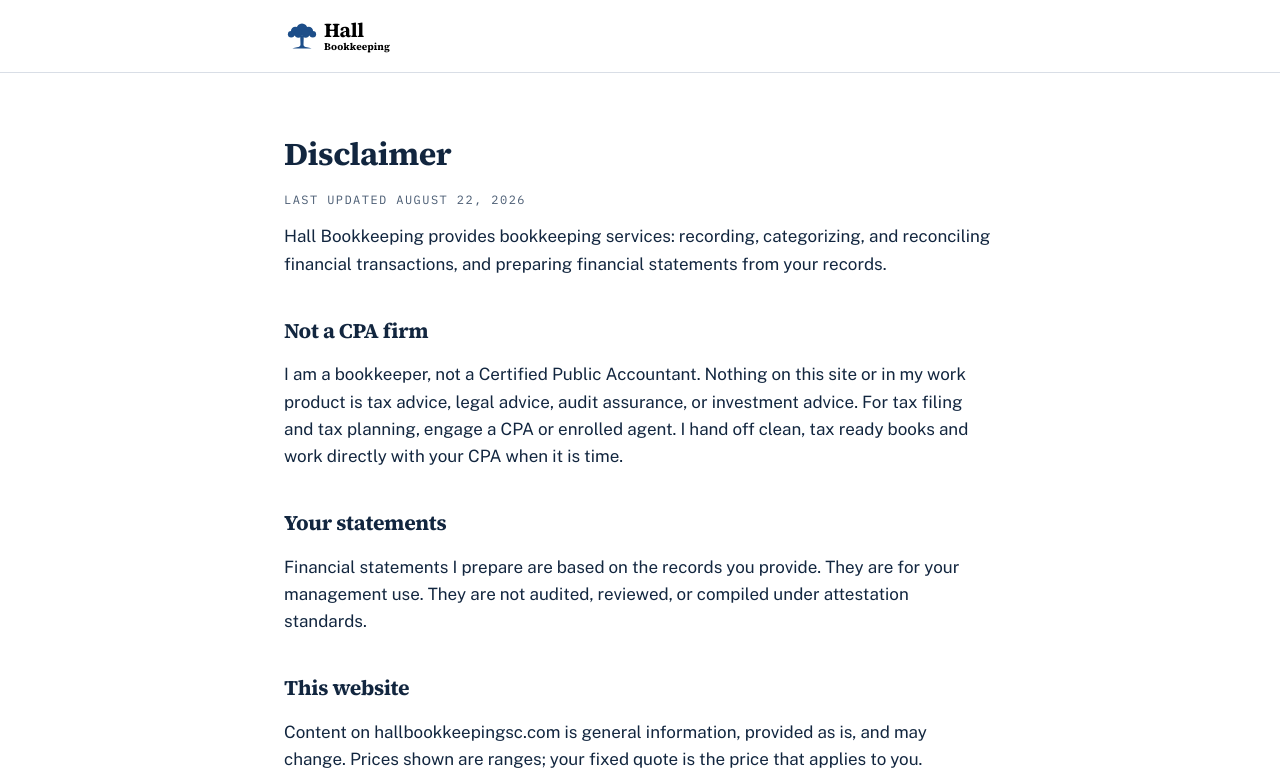
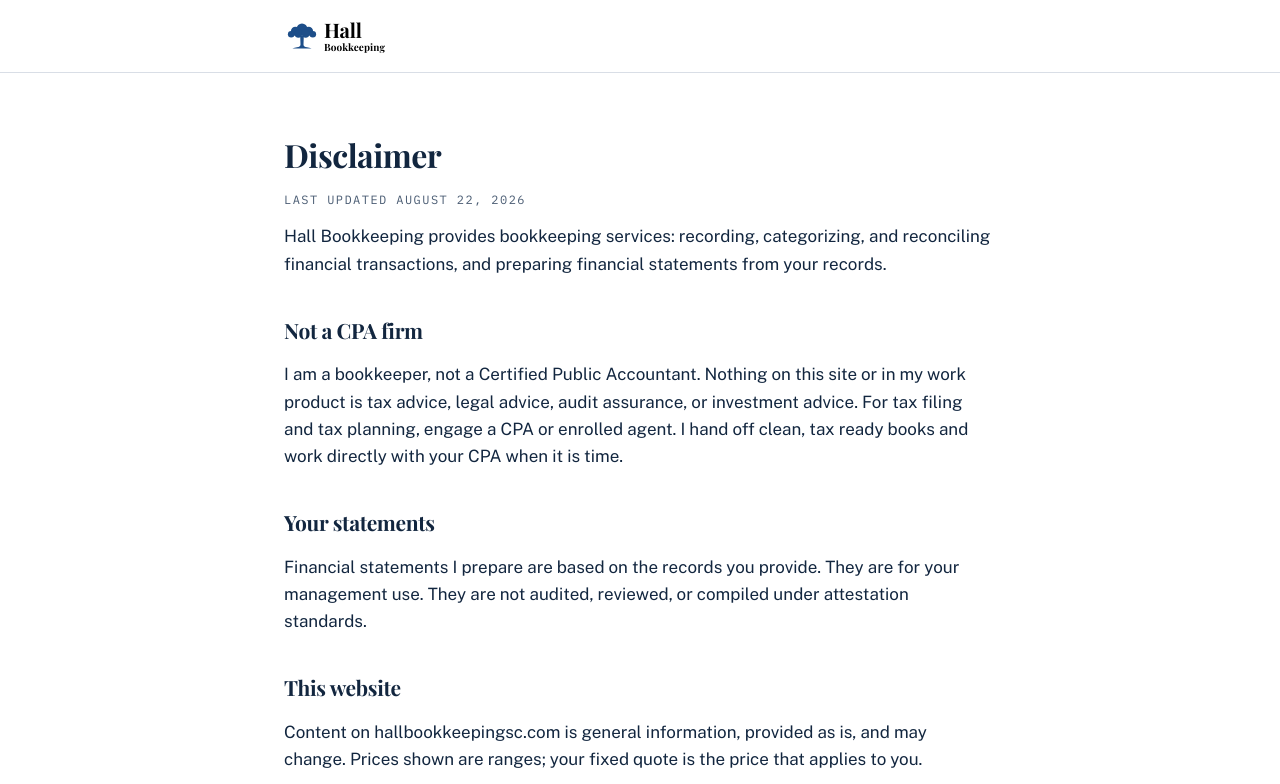
Before and after one commit to hallbookkeeping/hall-bookkeeping-site, a plain HTML site: page disclaimer.html in a window 1280 px wide. Shown: the top 784 px of the page. Drawn offline with nearby package versions, Linux system fonts and the light colour scheme.

Commit message:
Realign card price rows, move legal pages to Playfair, rewrite spec
Price rows go back to margin-top:auto. The two bullet lists differ by
7px in height, so a fixed margin let that offset reach the price row
and the cards no longer lined up.

Legal pages move off Source Serif 4 onto Playfair Display, matching the
rest of the site and dropping a font download nothing else needed.

DESIGN.md now describes what is deployed rather than the pre-redesign
package, and records the constraints that have regressed before: the
auto margin, the 44px tap targets, and the fact that legal pages are
maintained by hand.

Co-Authored-By: Claude Opus 5 <noreply@anthropic.com>

```diff
--- a/disclaimer.html
+++ b/disclaimer.html
@@ -3,11 +3,11 @@
 <meta name="robots" content="noindex,follow">
 <link rel="icon" type="image/svg+xml" href="logo-oak-palmetto.svg">
 <style>
-@import url('https://fonts.googleapis.com/css2?family=Source+Serif+4:opsz,wght@8..60,700&family=Public+Sans:wght@400;500;600&family=IBM+Plex+Mono:wght@400;500&display=swap');
+@import url('https://fonts.googleapis.com/css2?family=Playfair+Display:wght@700&family=Public+Sans:wght@400;500;600&family=IBM+Plex+Mono:wght@400;500&display=swap');
 :root{--ink:#12263F;--slate:#4A5C73;--rule:#D9DEE6;--palmetto:#1D4E89}
 *{box-sizing:border-box}
 body{margin:0;background:#FFFFFF;color:var(--ink);font:400 17px/1.6 'Public Sans',system-ui,sans-serif}
-h1,h2{font-family:'Source Serif 4',Georgia,serif;font-weight:700;letter-spacing:-0.015em;margin:0}
+h1,h2{font-family:'Playfair Display',Georgia,serif;font-weight:700;letter-spacing:-0.015em;margin:0}
 h1{font-size:32px}h2{font-size:21px;margin-top:36px}
 p,li{max-width:68ch;color:var(--ink)}
 p{margin:14px 0 0}ul{margin:14px 0 0;padding-left:22px}li{margin-top:6px}
@@ -17,7 +17,7 @@ a:focus-visible{outline:none;box-shadow:0 0 0 3px rgba(29,78,137,.35);border-rad
 .num{font-family:'IBM Plex Mono',ui-monospace,monospace;font-variant-numeric:tabular-nums}
 .wrap{max-width:760px;margin:0 auto;padding:0 24px}
 header{border-bottom:1px solid var(--rule);padding:20px 0}
-.mark{display:flex;align-items:center;gap:4px;width:max-content;line-height:1;font-family:'Source Serif 4',Georgia,serif;font-weight:700;letter-spacing:-0.015em;color:#000000;text-decoration:none}
+.mark{display:flex;align-items:center;gap:4px;width:max-content;line-height:1;font-family:'Playfair Display',Georgia,serif;font-weight:700;letter-spacing:-0.015em;color:#000000;text-decoration:none}
 main{padding:56px 0 80px}
 .meta{font-family:'IBM Plex Mono',ui-monospace,monospace;font-size:12px;letter-spacing:0.12em;text-transform:uppercase;color:var(--slate);margin-top:10px}
 footer{border-top:1px solid var(--rule);padding:24px 0 40px;color:var(--slate);font-size:14px}
```
Also changed, not shown: index.html (+2 -2 lines), privacy.html (+3 -3 lines), terms.html (+3 -3 lines), 1 other file.
